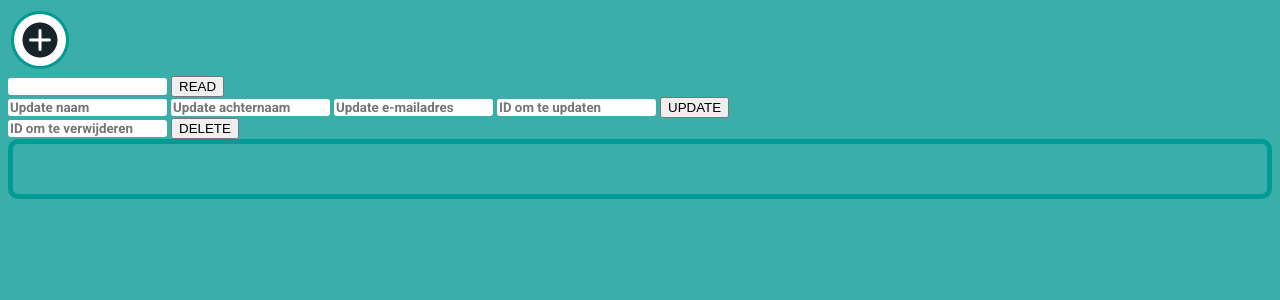
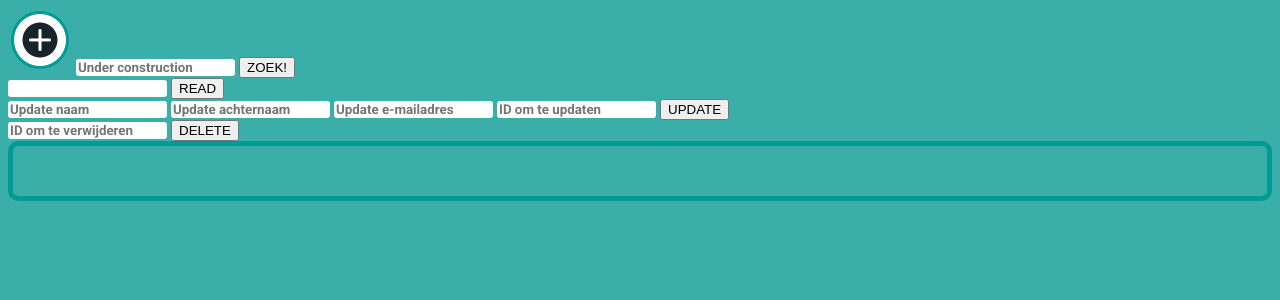
Before and after one commit to IvoJongmans/ContactCards, a PHP site: page /handling.html in a window 1280 px wide. Shown: the top 300 px of the page. Run offline with PHP 8.4, Linux system fonts and the light colour scheme; data that the repository does not hold is empty.

Commit message:
started to work on a searchbar and aded some styling

```diff
--- a/handling.html
+++ b/handling.html
@@ -48,7 +48,6 @@
             });
             }
             else if((btnid == this.id)&&(this.className == "save")){
-                console.log("test");
                 let indexid = this.id;
                 console.log(indexid);
                 let naam = $("#inputname" + indexid).val();
@@ -66,8 +65,9 @@
                 indexid + "</span><br/><button id='" + indexid + "'>DELETE</button></div>");
                 $("#succes").html("Item succesvol opgeslagen!");
             }});
-
-
+            }
+            else if(this.className == "searchbutton"){
+                let searchfor = $("#searchinput").val();
 
             }
             else{
@@ -96,7 +96,12 @@
     </script>
 </head>
 <body>
+    <div id="functioncontainer">
         <button id="create" class="createbutton"><img src="createicon.png" alt="plusicon"></button>
+        <input id="searchinput" type="text" name="searchbar" placeholder="Under construction">
+        <button type="button" id="search" class="searchbutton">ZOEK!</button>
+    </div>
+
 
         <div class="flexcontainer">
 
--- a/main.css
+++ b/main.css
@@ -10,6 +10,10 @@ body {
 	font: inherit;
 	cursor: pointer;
 	outline: inherit;
+}
+
+.functioncontainer {
+    display: flex;
 }
 
 .save {
```
